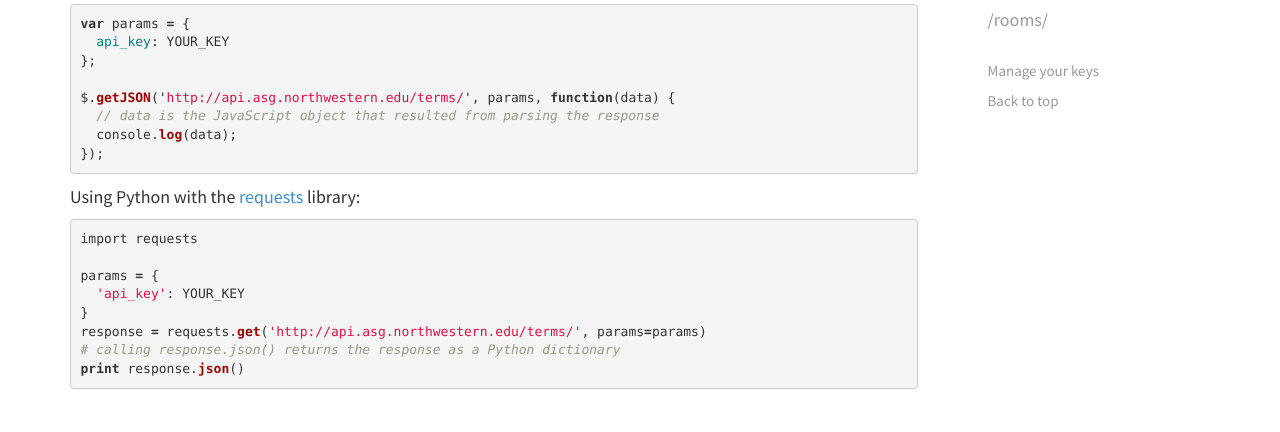
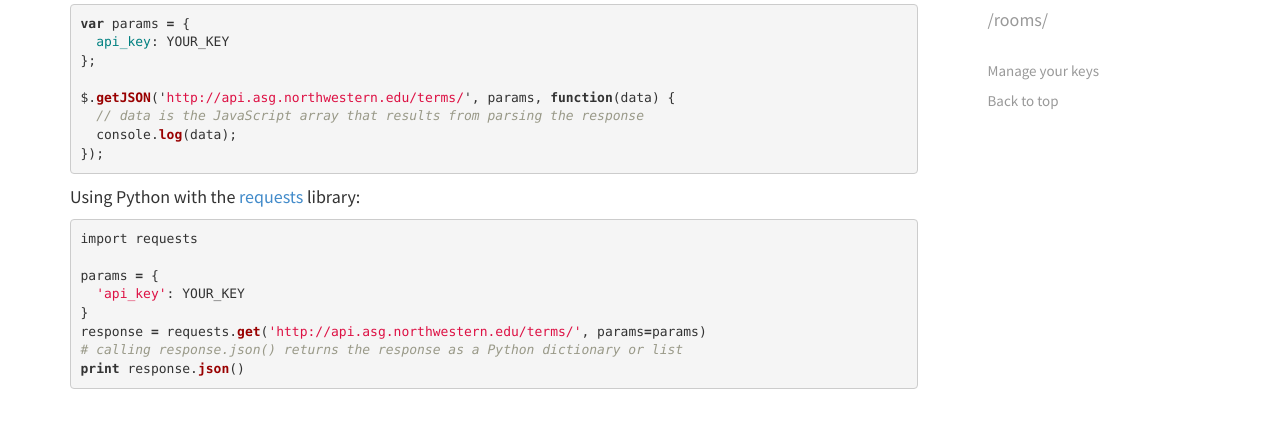
Before and after one commit to northwesternapis/docs, a Jekyll site: the page built from docs/index.html, in a window 1280 px wide and 900 px high. Shown: the part 448-880 px from the top of the window. Built offline with Jekyll 4.4.1, drawn with Linux system fonts in a browser that asks for light colours; some of the changed text lies outside the part shown.

Commit message:
Update docs

```diff
--- a/_includes/courses.html
+++ b/_includes/courses.html
@@ -12,10 +12,10 @@
 <p>To query the /courses/ endpoint, you must include a minimum set of parameters. These combinations are listed below. You can include additional parameters to narrow down your search, but the set of parameters must include one of these combinations.</p>
 <p><span class="lead">TODO</span> there are a maximum of 200 courses returned per response. If a response is truncated, there will be a <code>Response-Warning</code> header included</p>
 <ul>
-  <li><strong>instructor</strong></li>
-  <li><strong>id</strong> (there can be multiple)</li>
-  <li><strong>term, subject</strong></li>
-  <li><strong>term, room</strong></li>
+  <li><code>instructor</code></li>
+  <li><code>id</code> (there can be multiple)</li>
+  <li><code>term</code>, <code>subject</code></li>
+  <li><code>term</code>, <code>room</code></li>
 </ul>
 
 <p>Here are descriptions of all available parameters:</p>
--- a/_includes/footer.html
+++ b/_includes/footer.html
@@ -21,7 +21,7 @@
   <div class="container">
     <div class="row">
       <div class="col-md-12 text-center">
-        <p>To report a bug, open an issue on the <a href="https://github.com/northwesternapi/server/" target="_blank">GitHub repo</a>. Send questions to <a href="mailto:asg-technology@u.northwestern.edu">asg-technology@u.northwestern.edu</a>.</p>
+        <p>To report a bug, open an issue on the <a href="https://github.com/northwesternapis/server/" target="_blank">GitHub repo</a>. Send questions to <a href="mailto:asg-technology@u.northwestern.edu">asg-technology@u.northwestern.edu</a>.</p>
       </div>
     </div>
   </div>
--- a/_includes/getting-started.html
+++ b/_includes/getting-started.html
@@ -11,7 +11,7 @@
 };
 
 $.getJSON('http://api.asg.northwestern.edu/terms/', params, function(data) {
-  // data is the JavaScript object that resulted from parsing the response
+  // data is the JavaScript array that results from parsing the response
   console.log(data);
 });
 {% endhighlight %}
@@ -23,6 +23,6 @@
   'api_key': YOUR_KEY
 }
 response = requests.get('http://api.asg.northwestern.edu/terms/', params=params)
-# calling response.json() returns the response as a Python dictionary
+# calling response.json() returns the response as a Python dictionary or list
 print response.json()
 {% endhighlight %}
--- a/index.html
+++ b/index.html
@@ -34,7 +34,7 @@
         <p class="lead top10">Learn how to get started and make queries.</p>
       </div>
       <div class="col-sm-6 text-center">
-        <a class="btn btn-default btn-lg btn-transp" href="//api.asg.northwestern.edu/manage/login/">Log In</a>
+        <a class="btn btn-default btn-lg btn-transp" href="https://api.asg.northwestern.edu/manage/login/">Log In</a>
         <p class="lead top10">Login with your NetID to manage your API projects and apply for keys.</p>
       </div>
     </div>
```
Also changed, not shown: other parts of _includes/courses.html (+33 -33 lines).
